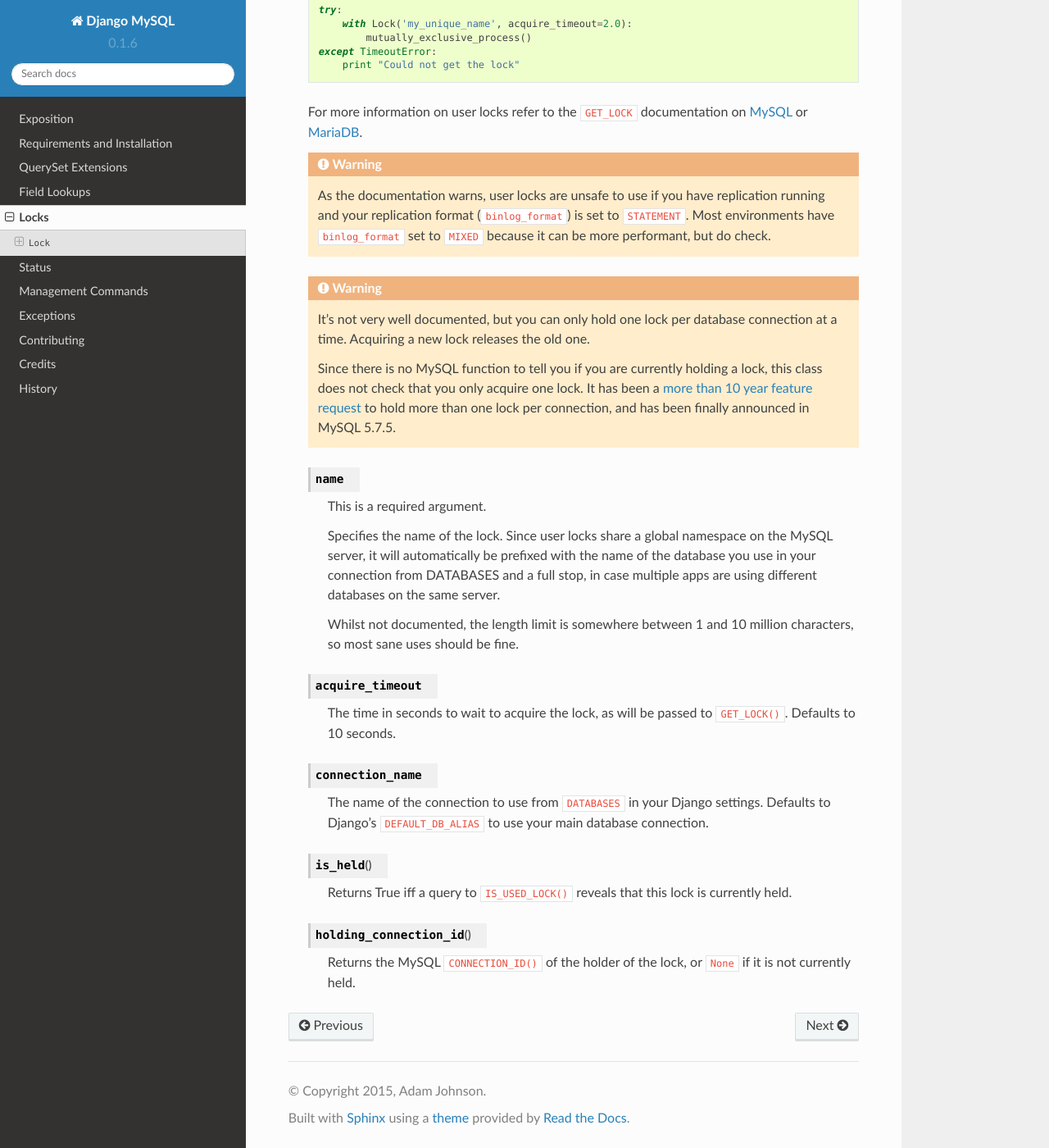
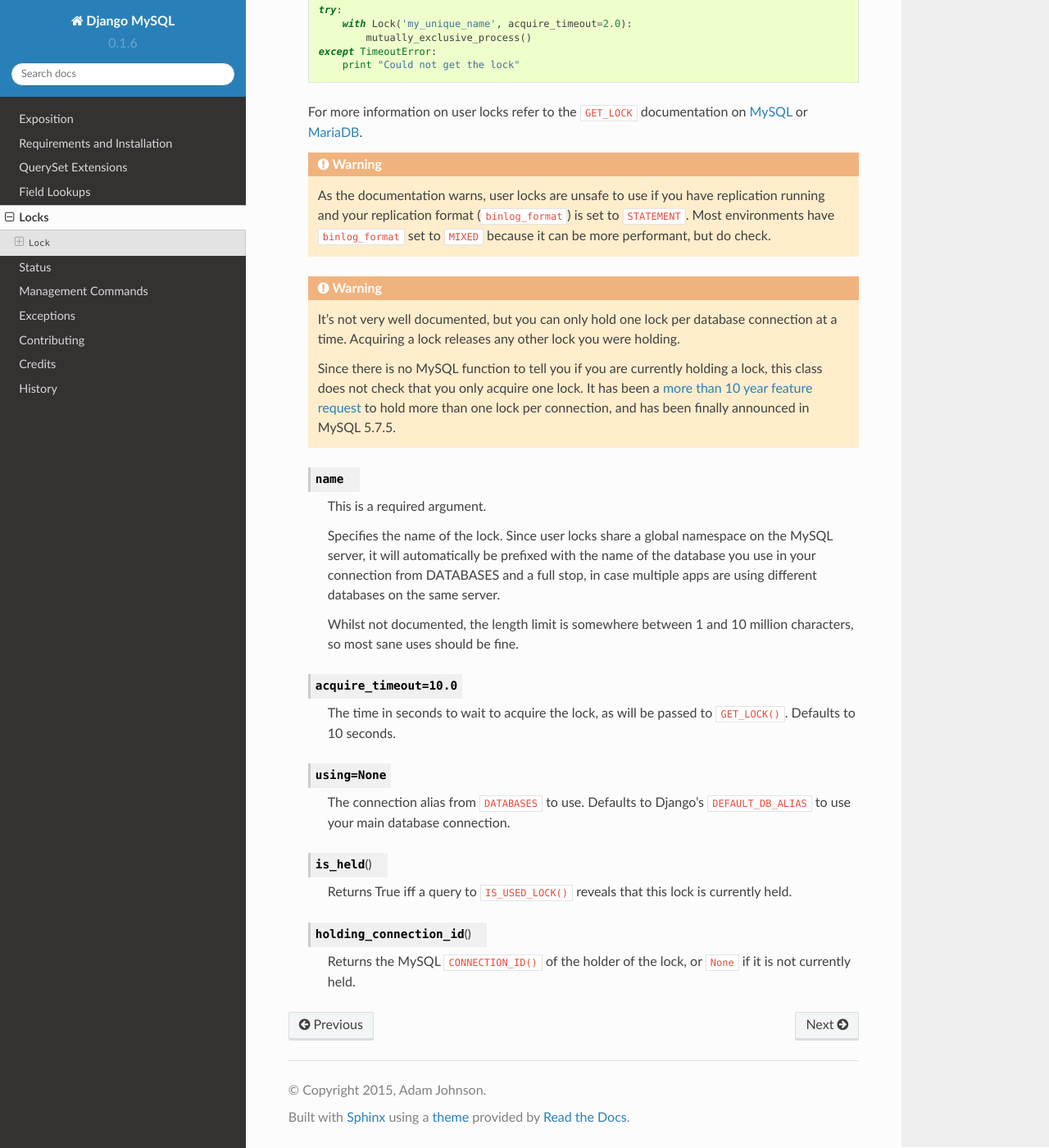
Before and after one commit to adamchainz/django-mysql, a Sphinx documentation site: the page built from docs/locks.rst, in a window 1280 px wide and 1400 px high, scrolled down 513 px. Shown: the whole window at 82% size. Built offline with Sphinx 7.4.7 and the Read the Docs theme 2.0.0, drawn with Linux system fonts in a browser that asks for light colours.

Commit message:
Fix argument name 'connection_name' -> 'using' for Lock class

```diff
--- a/docs/locks.rst
+++ b/docs/locks.rst
@@ -8,7 +8,7 @@ Locks
 
 The following can be imported from ``django_mysql.locks``.
 
-.. class:: Lock(name, acquire_timeout=10.0, connection_name=None)
+.. class:: Lock(name, acquire_timeout=10.0, using=None)
 
     MySQL can act as a locking server for arbitrary named locks (created on the
     fly) via its ``GET_LOCK`` function - sometimes called 'User Locks' since
@@ -46,8 +46,8 @@ The following can be imported from ``django_mysql.locks``.
     .. warning::
 
         It's not very well documented, but you can only hold one lock per
-        database connection at a time. Acquiring a new lock releases the old
-        one.
+        database connection at a time. Acquiring a lock releases any other lock
+        you were holding.
 
         Since there is no MySQL function to tell you if you are currently
         holding a lock, this class does not check that you only acquire one
@@ -68,16 +68,15 @@ The following can be imported from ``django_mysql.locks``.
         Whilst not documented, the length limit is somewhere between 1 and 10
         million characters, so most sane uses should be fine.
 
-    .. attribute:: acquire_timeout
+    .. attribute:: acquire_timeout=10.0
 
         The time in seconds to wait to acquire the lock, as will be passed to
         ``GET_LOCK()``. Defaults to 10 seconds.
 
-    .. attribute:: connection_name
+    .. attribute:: using=None
 
-        The name of the connection to use from ``DATABASES`` in your Django
-        settings. Defaults to Django's ``DEFAULT_DB_ALIAS`` to use your main
-        database connection.
+        The connection alias from ``DATABASES`` to use. Defaults to Django's
+        ``DEFAULT_DB_ALIAS`` to use your main database connection.
 
     .. method:: is_held()
 
```
Also changed, not shown: 2 other files.
